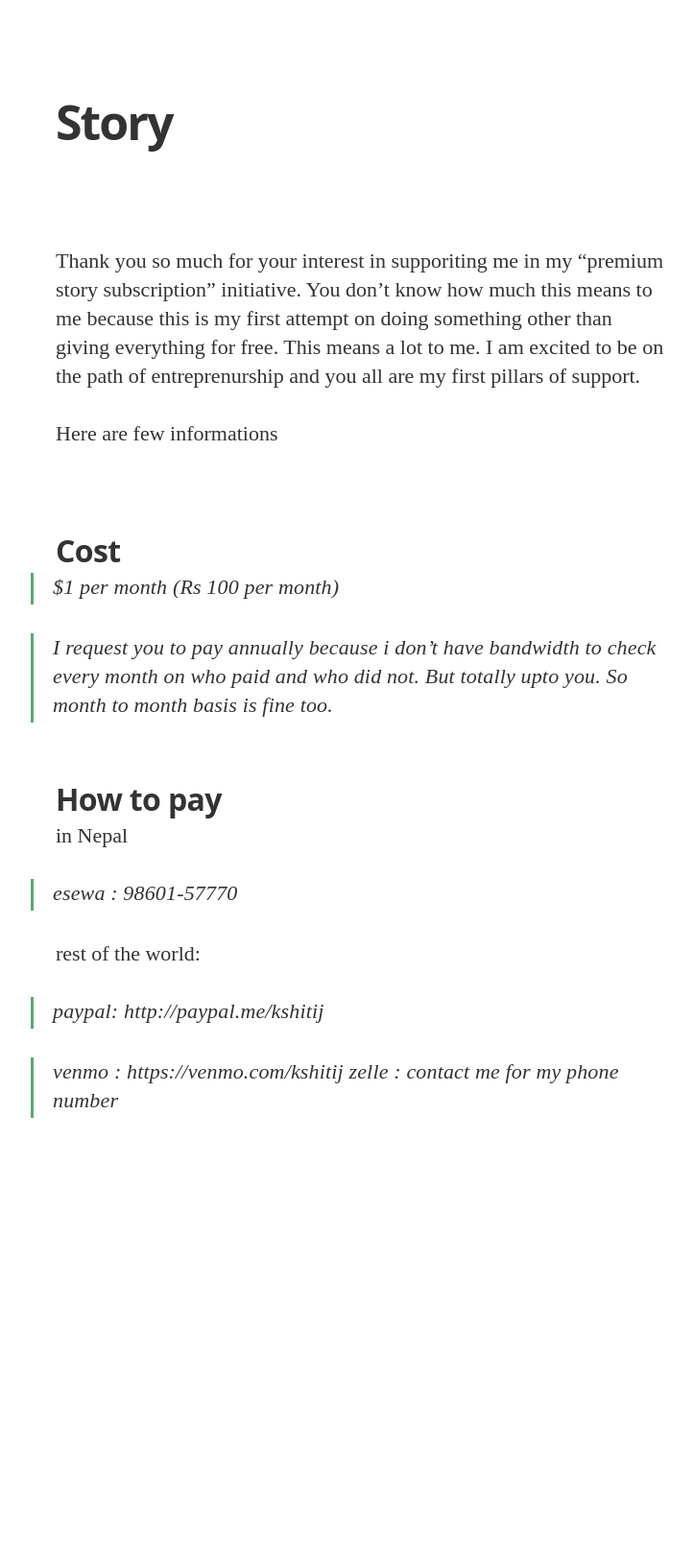
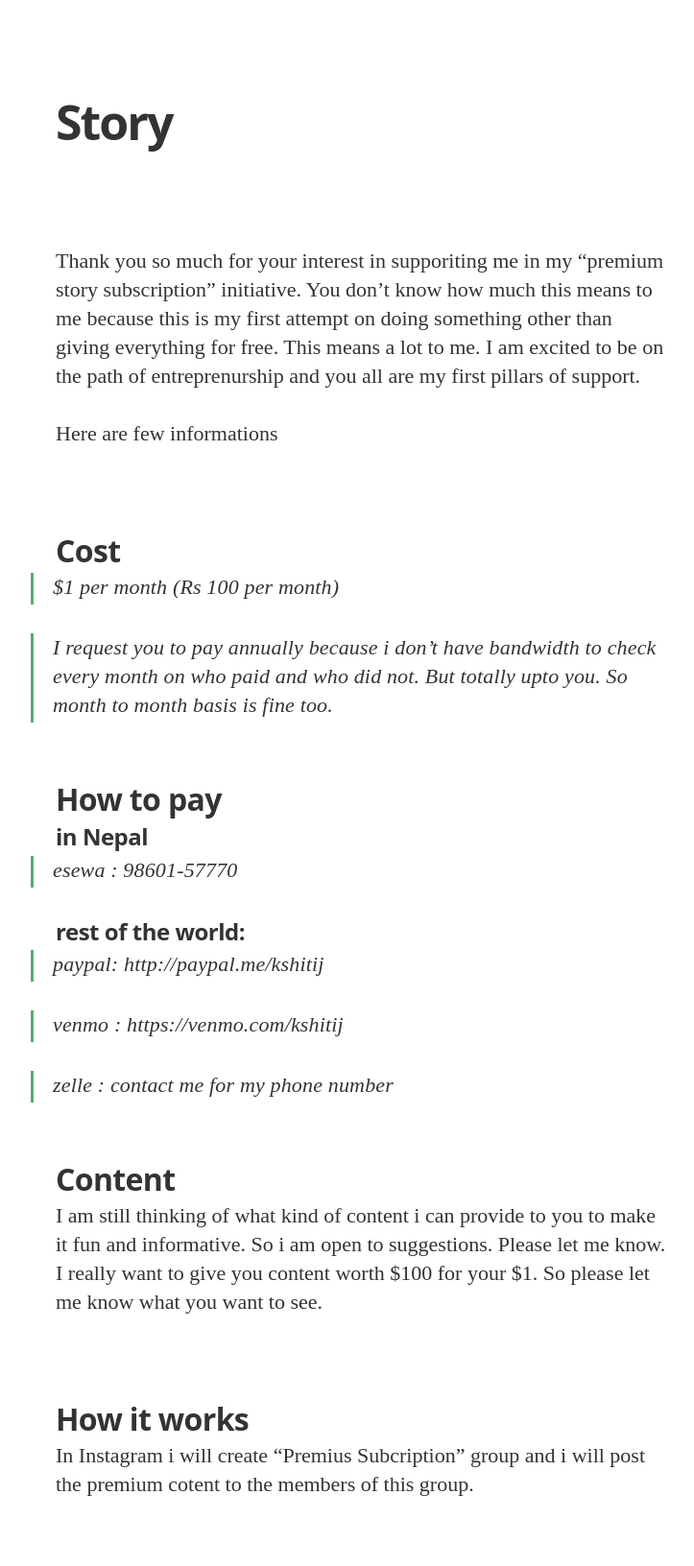
Before and after one commit to kshitijlohani/kshitijlohani.github.io, a Jekyll site: the page built from pages/story.md, in a window 1280 px wide. Shown: the whole page at 96% size, without its empty margins (262-985 px from the left). Built offline with Jekyll 4.4.1, drawn with Linux system fonts in a browser that asks for light colours; nearby versions of some CDN libraries; some web fonts are replaced; before the commit the page ends 1235 px from its top, so only the background shows below that.

Commit message:
default message

```diff
--- a/pages/story.md
+++ b/pages/story.md
@@ -17,13 +17,23 @@ Here are few informations
 
 ## How to pay
 
-in Nepal
+#### in Nepal
 
 > esewa : 98601-57770
 
-rest of the world:
+#### rest of the world:
 
 > paypal: http://paypal.me/kshitij
 
 > venmo : https://venmo.com/kshitij
+
 > zelle : contact me for my phone number
+
+## Content
+
+I am still thinking of what kind of content i can provide to you to make it fun and informative. So i am open to suggestions. Please let me know.
+I really want to give you content worth $100 for your $1. So please let me know what you want to see.
+
+## How it works
+
+In Instagram i will create "Premius Subcription" group and i will post the premium cotent to the members of this group.
```
